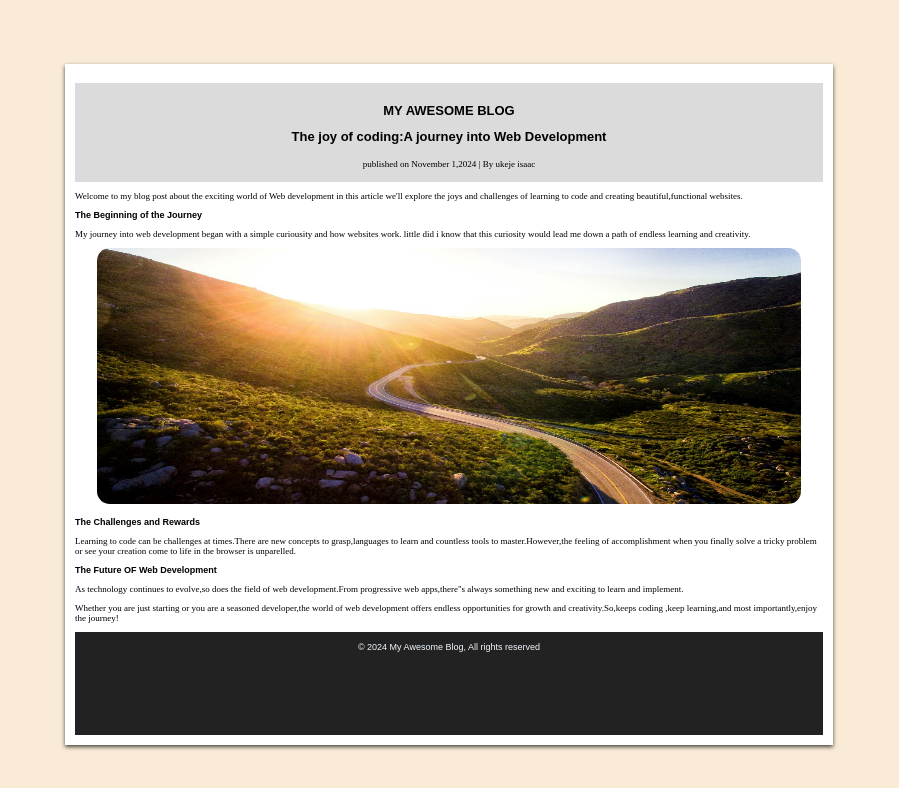
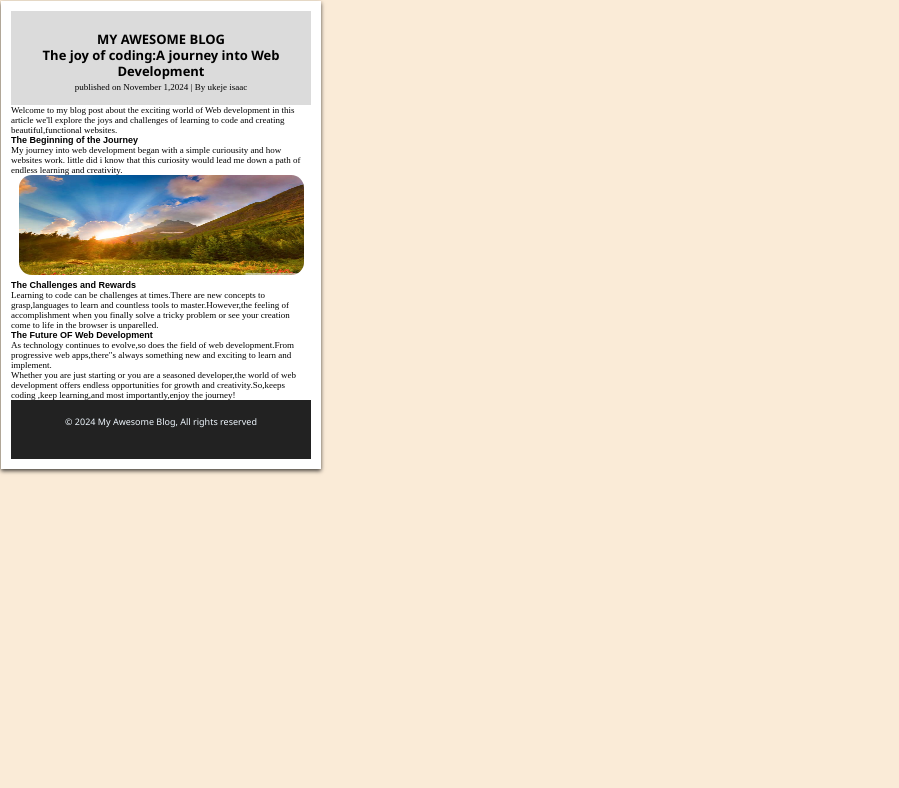
Before and after one commit to ukeje71/my-blog-post, a plain HTML site: page index.html in a window 1280 px wide. Shown: the whole page, without its empty margins (0-899 px from the left). Drawn offline with Linux system fonts and the light colour scheme.

Commit message:
change of font and adjusted height

```diff
--- a/index.html
+++ b/index.html
@@ -7,6 +7,7 @@
     <link rel="stylesheet" href="style.css">
 </head>
  <body>
+  <!--main-->
     <main class="container">
      <header>
        <h1>MY AWESOME BLOG</h1>
@@ -27,7 +28,7 @@
          </p>
        </section>
 
-         <img src="landscape.jpg" alt="the road">
+         <img src="landscape 2.jpg" alt="the road">
 
        <section class="text3">
     <h3>The Challenges and Rewards</h3>
--- a/style.css
+++ b/style.css
@@ -1,12 +1,13 @@
 *{
     box-sizing: border-box;
     padding: 0%;
+    margin: 0%;
 }
 body{
-    font-family: Arial, Helvetica, sans-serif;
+font-family: 'Segoe UI', Tahoma, Geneva, Verdana, sans-serif;
     background-color:antiquewhite;
-    margin: 5%;
-    width: 60%;
+    /* margin: 5%; */
+    width: 320px;
 }
 .container{
    background-color: white;
@@ -41,8 +42,8 @@ h3{
     font-size: xx-small;
 }
 img{
-    width: 55vw;
-    height: 20vw;
+    width: 95%;
+    height: 100px;
     border-radius: 1vw;
 }
 
@@ -54,12 +55,12 @@ p{
 }
 footer{
     background-color: rgba(0, 0, 0, 0.867);
-    height: 8vw;
+    height: 59px;
     text-emphasis-color: white;
 
 }
  .foot{
  font-size:xx-small;
- padding-top: 10px;
+ padding-top: 15px;
  color: aliceblue;
 }
```
Also changed, not shown: landscape 2.jpg (added).
